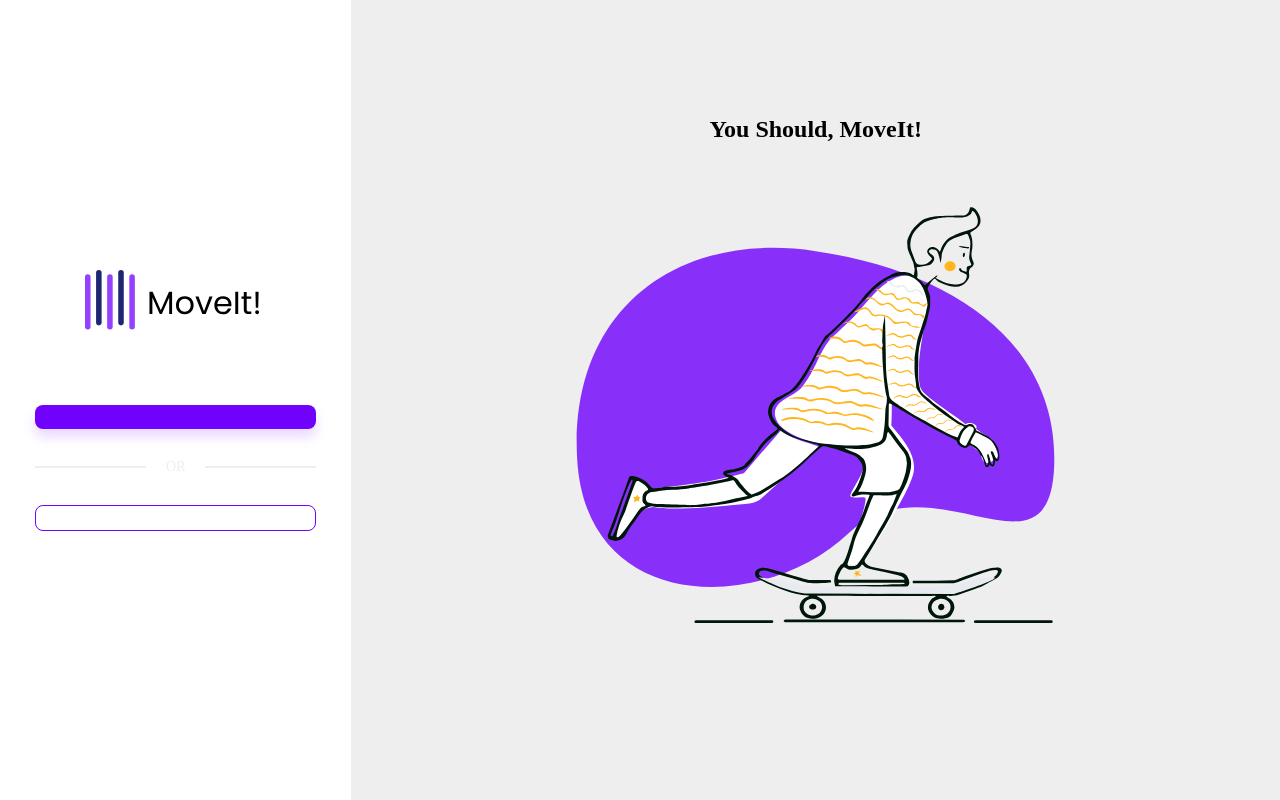
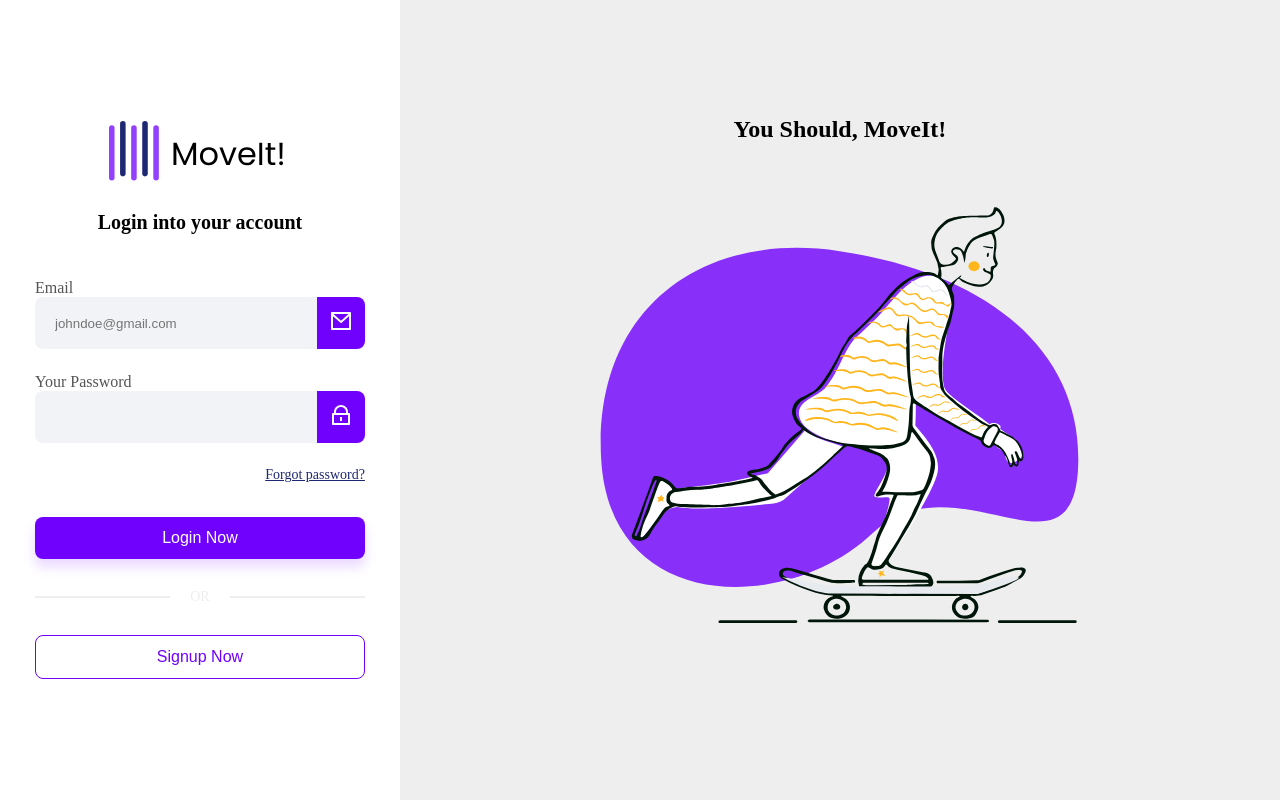
Before and after one commit to LenildoLourenco/login-page-front, an Angular app: page /login in a window 1280 px wide. Built offline with nearby package versions, Linux system fonts and the light colour scheme.

Commit message:
fix: login settings

```diff
--- a/src/app/pages/login/login.component.html
+++ b/src/app/pages/login/login.component.html
@@ -1 +1,29 @@
-<app-default-login-layout></app-default-login-layout>
+<app-default-login-layout
+    title="Login into your account"
+    primaryBtnText="Login Now"
+    secondaryBtnText="Signup Now"
+    (submit)="submit()"
+    (navigate)="navigate()"
+    [disablePrimaryBtn]="!loginForm.valid"
+>
+<form [formGroup]="loginForm">
+    <app-primary-input
+        formControlName="email"
+        inputName="email"
+        type="email"
+        label="Email"
+        placeholder="johndoe@gmail.com"
+    >
+        <img src="/assets/svg/email-icon.svg"/>
+    </app-primary-input>
+    <app-primary-input
+        formControlName="password"
+        inputName="password"
+        type="password"
+        label="Your Password"
+    >
+    <img src="/assets/svg/password-icon.svg"/>
+</app-primary-input>
+<span>Forgot password?</span>
+</form>
+</app-default-login-layout>
--- a/src/app/pages/login/login.component.scss
+++ b/src/app/pages/login/login.component.scss
@@ -0,0 +1,16 @@
+@import "../../../styles/variables.scss";
+
+form {
+    width: 100%;
+    display: flex;
+    flex-direction: column;
+    gap: 24px;
+    margin-bottom: 34px;
+
+    span {
+        font-size: 14px;
+        text-decoration: underline;
+        color: $secondary-color;
+        text-align: end;
+    }
+}
--- a/src/app/pages/login/login.component.ts
+++ b/src/app/pages/login/login.component.ts
@@ -1,13 +1,45 @@
 import { Component } from '@angular/core';
+import { FormControl, FormGroup, ReactiveFormsModule, Validators } from '@angular/forms';
+import { Router } from '@angular/router';
 import { DefaultLoginLayoutComponent } from '../../components/default-login-layout/default-login-layout.component';
+import { PrimaryInputComponent } from '../../components/primary-input/primary-input.component';
+
+interface LoginForm {
+  email: FormControl,
+  password: FormControl
+}
 
 @Component({
   selector: 'app-login',
   standalone: true,
-  imports: [DefaultLoginLayoutComponent],
+  imports: [DefaultLoginLayoutComponent, ReactiveFormsModule, PrimaryInputComponent],
   templateUrl: './login.component.html',
   styleUrl: './login.component.scss'
 })
 export class LoginComponent {
+  loginForm!: FormGroup;
+
+  constructor(
+    private router: Router,
+    //private loginService: LoginService,
+    //private toastService: ToastrService
+  )
+  {
+    this.loginForm = new FormGroup({
+      email: new FormControl('', [Validators.required, Validators.email]),
+      password: new FormControl('', [Validators.required, Validators.minLength(6)])
+    })
+  }
+
+  submit(){
+    /*this.loginService.login(this.loginForm.value.email, this.loginForm.value.password).subscribe({
+      next: () => this.toastService.success("Login feito com sucesso!"),
+      error: () => this.toastService.error("Erro inesperado! Tente novamente mais tarde")
+    })*/
+  }
+
+  navigate(){
+    this.router.navigate(["signup"])
+  }
 
 }
```
